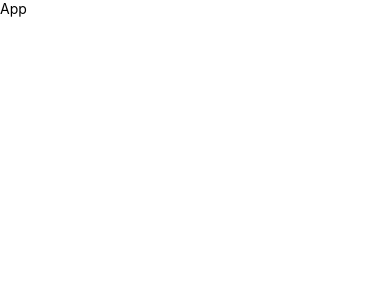
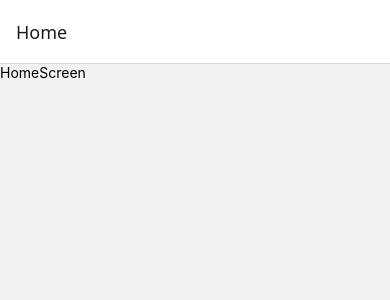
Before and after one commit to rohitkataria/reactNativeSeries, a React Native app: screen /Home in a window 390 px wide. Shown: the top 300 px of the page. Built offline with nearby package versions, Linux system fonts and the light colour scheme.

Commit message:
stack navigation setup

```diff
--- a/App.tsx
+++ b/App.tsx
@@ -1,12 +1,25 @@
-import {Text, SafeAreaView} from 'react-native';
-import React from 'react';
+import * as React from 'react';
+import {NavigationContainer} from '@react-navigation/native';
+import {createNativeStackNavigator} from '@react-navigation/native-stack';
+import {HomeScreen, ProfileScreen} from './src/screens';
+
+const Stack = createNativeStackNavigator();
 
 const App = () => {
   return (
-    <SafeAreaView style={{flex: 1}}>
-      <Text>App</Text>
-    </SafeAreaView>
+    <NavigationContainer>
+      <Stack.Navigator
+        initialRouteName="Home"
+        // screenOptions={{headerShown: false}}
+      >
+        <Stack.Screen
+          name="Home"
+          component={HomeScreen}
+          options={{title: 'Home'}}
+        />
+        <Stack.Screen name="Profile" component={ProfileScreen} />
+      </Stack.Navigator>
+    </NavigationContainer>
   );
 };
-
 export default App;
--- /dev/null
+++ b/src/screens/HomeScreen.tsx
@@ -0,0 +1,14 @@
+import {Button, SafeAreaView, StyleSheet, Text, View} from 'react-native';
+import React from 'react';
+
+const HomeScreen = ({navigation}: any) => {
+  return (
+    <SafeAreaView>
+      <Text>HomeScreen</Text>
+    </SafeAreaView>
+  );
+};
+
+export default HomeScreen;
+
+const styles = StyleSheet.create({});
--- /dev/null
+++ b/src/screens/ProfileScreen.tsx
@@ -0,0 +1,14 @@
+import { SafeAreaView, StyleSheet, Text, View } from 'react-native'
+import React from 'react'
+
+const ProfileScreen = ({route}: any) => {
+  return (
+    <SafeAreaView>
+        <Text>This is  profile</Text>;
+    </SafeAreaView>
+  )
+}
+
+export default ProfileScreen
+
+const styles = StyleSheet.create({})
--- /dev/null
+++ b/src/screens/index.ts
@@ -0,0 +1,2 @@
+export {default as HomeScreen} from './HomeScreen';
+export {default as ProfileScreen} from './ProfileScreen';
```
Also changed, not shown: package.json (+6 -1 lines), 3 other files (tests, documents, lock files or other folders).
